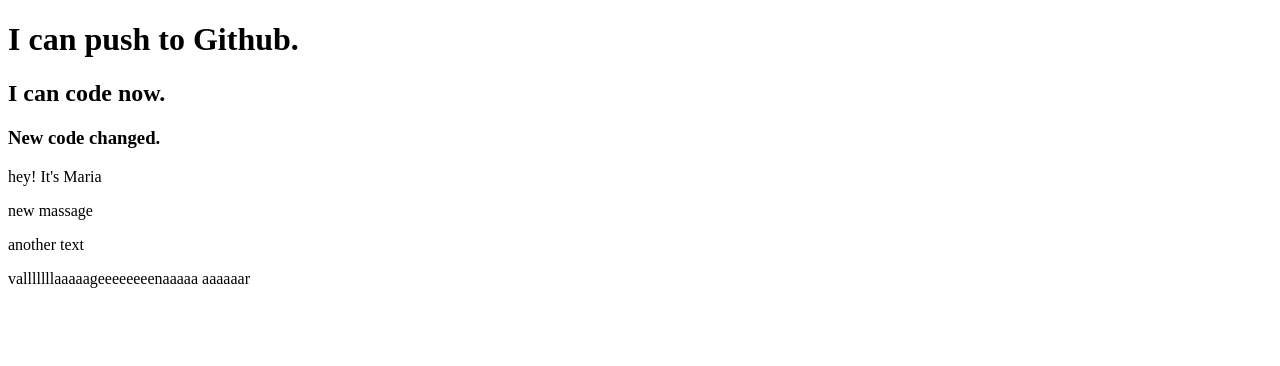
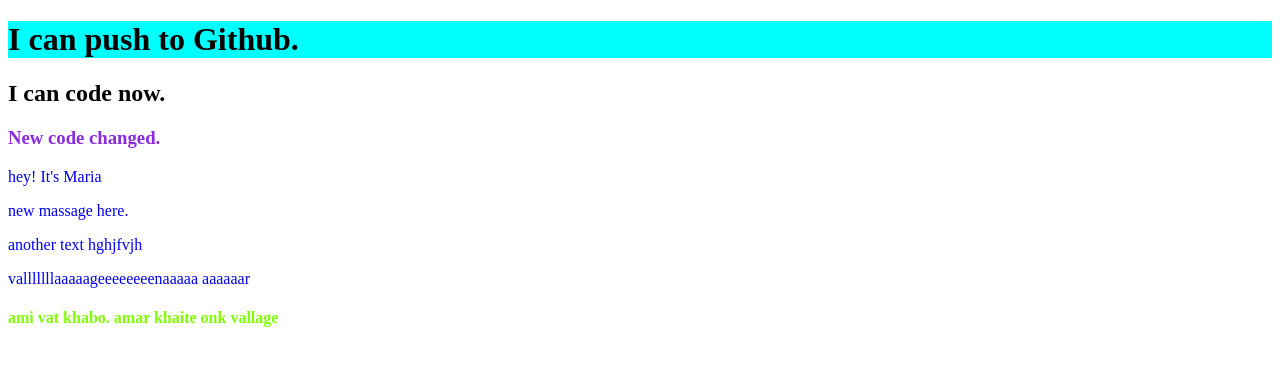
Before and after one commit to MariaMim/my-second-repo, a plain HTML site: page index.html in a window 1280 px wide. Drawn offline with Linux system fonts and the light colour scheme.

Commit message:
chane added

```diff
--- a/index.html
+++ b/index.html
@@ -12,8 +12,9 @@
     <h2>I can code now.</h2>
     <h3>New code changed.</h3>
     <p>hey! It's Maria</p>
-    <p>new massage</p>
-    <P> another text</P>
+    <p>new massage here.</p>
+    <P> another text hghjfvjh</P>
     <p>valllllllaaaaageeeeeeeenaaaaa aaaaaar</p>
+    <h4>ami vat khabo. amar khaite onk vallage</h4>
 </body>
 </html>
--- a/style.css
+++ b/style.css
@@ -0,0 +1,12 @@
+p{
+    color:blue;
+}
+h1{
+    background-color: aqua;
+}
+h3{
+    color: blueviolet;
+}
+h4{
+    color: chartreuse;
+}
```
